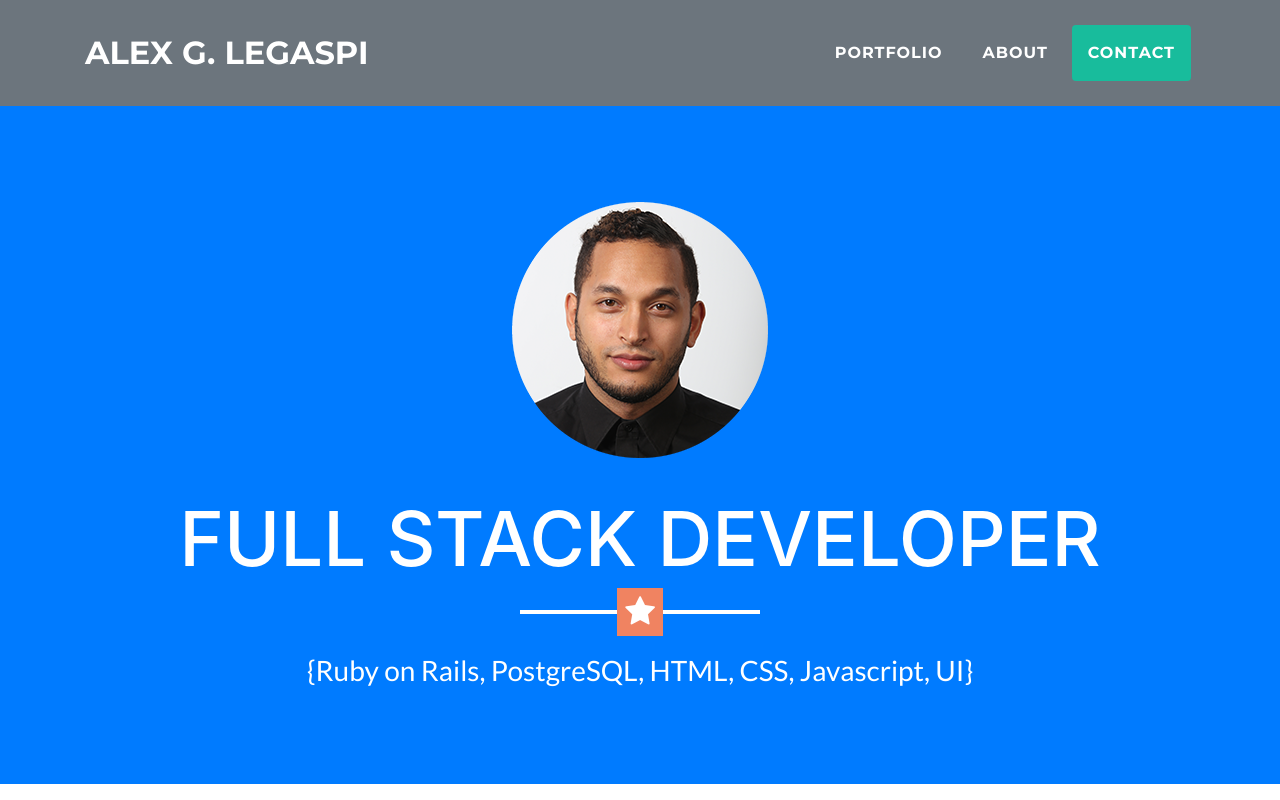
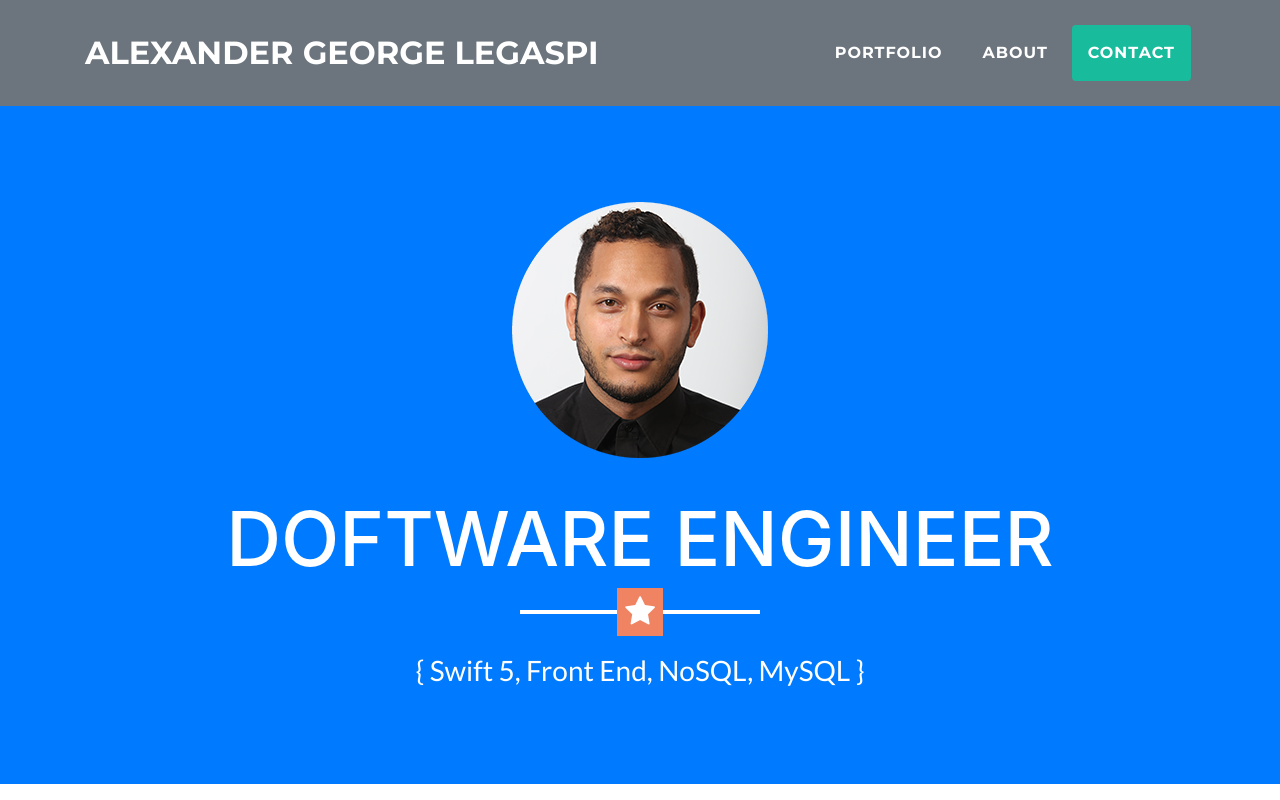
Before and after one commit to aglegaspi/aglegaspi.github.io, a website with bundled scripts: page index.html in a window 1280 px wide. Shown: the top 800 px of the page. Built offline with nearby package versions, Linux system fonts and the light colour scheme.

Commit message:
Update index.html

```diff
--- a/index.html
+++ b/index.html
@@ -31,7 +31,7 @@
     <!-- Navigation -->
     <nav class="navbar navbar-expand-lg bg-secondary fixed-top text-uppercase" id="mainNav">
       <div class="container">
-        <a class="navbar-brand js-scroll-trigger" href="#page-top">Alex G. Legaspi</a>
+        <a class="navbar-brand js-scroll-trigger" href="#page-top">Alexander George Legaspi</a>
         <button class="navbar-toggler navbar-toggler-right text-uppercase bg-primary text-white rounded" type="button" data-toggle="collapse" data-target="#navbarResponsive" aria-controls="navbarResponsive" aria-expanded="false" aria-label="Toggle navigation">
           Menu
           <i class="fa fa-bars"></i>
@@ -56,9 +56,9 @@
     <header class="masthead bg-primary text-white text-center">
       <div class="container">
         <img class="img-fluid mb-5 d-block mx-auto" src="img/profile.png" alt="">
-        <h1 class="text-uppercase mb-0">Full Stack Developer</h1>
+        <h1 class="text-uppercase mb-0">Doftware Engineer</h1>
         <hr class="star-light">
-        <h2 class="font-weight-light mb-0">{Ruby on Rails, PostgreSQL, HTML, CSS, Javascript, UI}</h2>
+        <h2 class="font-weight-light mb-0">{ Swift 5, Front End, NoSQL, MySQL }</h2>
       </div>
     </header>
 
```
